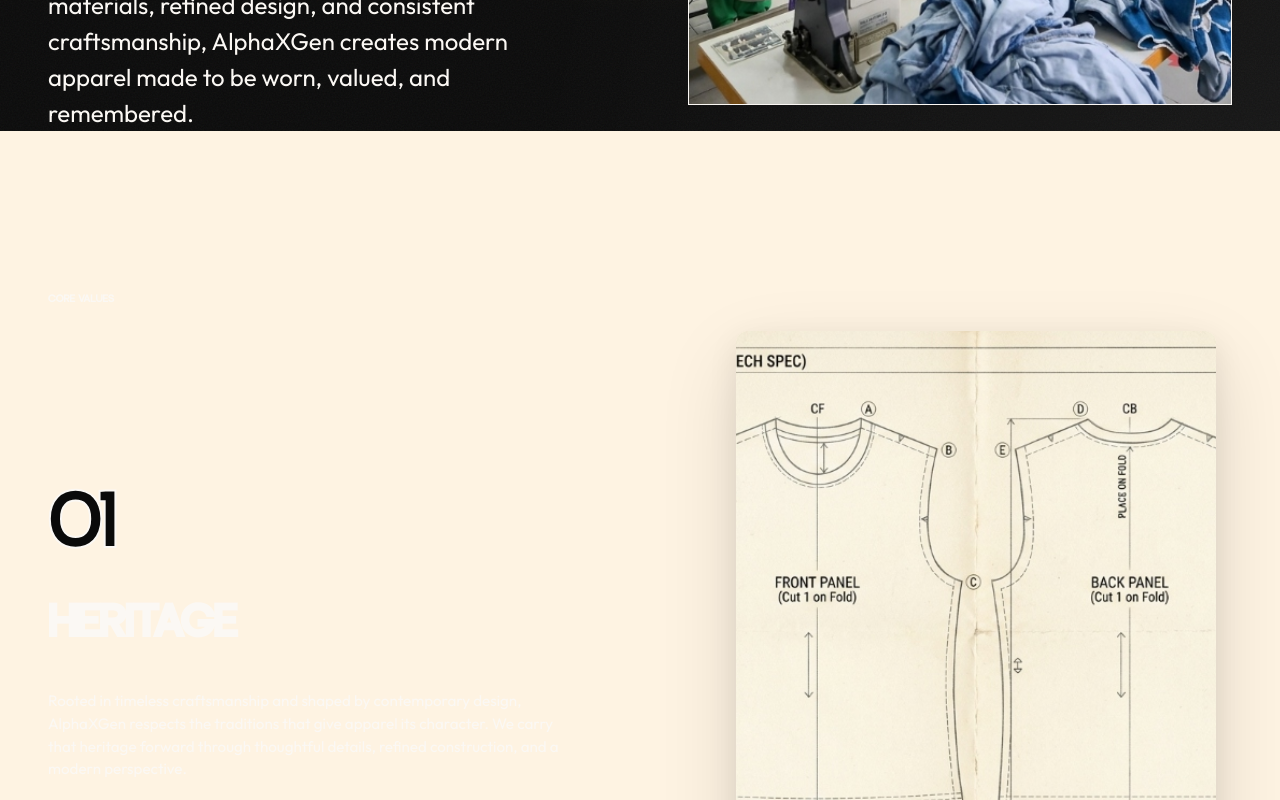
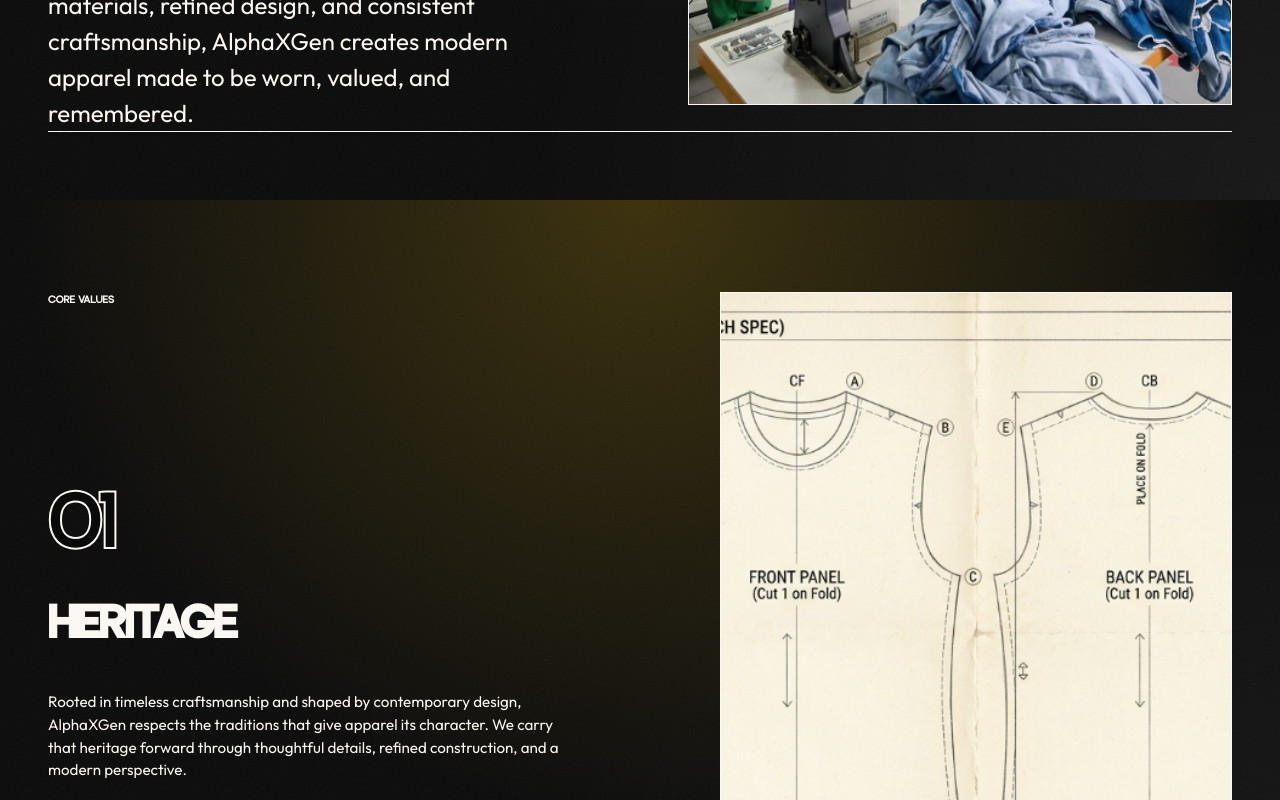
Before and after one commit to PTejasKr/alphaxgen, a Next.js app: page /about in a window 1280 px wide. Shown: the part 1400-2200 px from the top of the page. Built offline with nearby package versions, Linux system fonts and the light colour scheme.

Commit message:
Revert changes to about us and journal page made today

```diff
--- a/src/app/about/about.module.css
+++ b/src/app/about/about.module.css
@@ -131,34 +131,12 @@
   position: relative;
   border-top: none;
   padding-top: 0;
-  transition: background-color 0.6s ease;
-  margin: 0 calc(-1 * var(--space-sm));
-  padding-left: var(--space-sm);
-  padding-right: var(--space-sm);
-}
-
-.stickyScrollSection[data-active-step="0"] { background-color: #FEF3E2; }
-.stickyScrollSection[data-active-step="1"] { background-color: #E8F4F8; }
-.stickyScrollSection[data-active-step="2"] { background-color: #FDF2F8; }
-.stickyScrollSection[data-active-step="3"] { background-color: #F0FDF4; }
-.stickyScrollSection[data-active-step="4"] { background-color: #FEF9C3; }
-.stickyScrollSection[data-active-step="5"] { background-color: #F3E8FF; }
-.stickyScrollSection[data-active-step="6"] { background-color: #ECFEFF; }
-.stickyScrollSection[data-active-step="7"] { background-color: #FFF7ED; }
-.stickyScrollSection[data-active-step="8"] { background-color: #F0FDFA; }
-
-@media (min-width: 768px) {
-  .stickyScrollSection {
-    margin: 0 calc(-1 * var(--space-md));
-    padding-left: var(--space-md);
-    padding-right: var(--space-md);
-  }
 }
 
 @media (min-width: 1024px) {
   .stickyScrollSection {
+    border-top: var(--border-width) solid var(--ink);
     padding-top: var(--space-xl);
-    padding-bottom: var(--space-xl);
     gap: var(--space-xl);
     flex-direction: row;
     align-items: flex-start;
@@ -177,7 +155,7 @@
   justify-content: flex-start;
   padding: 0 0 24px 0;
   border-bottom: none;
-  transition: all 0.7s cubic-bezier(0.4, 0, 0.2, 1);
+  transition: opacity 0.4s ease;
   opacity: 0.3;
 }
 
@@ -187,8 +165,6 @@
     justify-content: center;
     padding: var(--space-xl) 0;
     border-bottom: var(--border-width) solid var(--ink);
-    filter: blur(4px);
-    transform: translateY(50px);
   }
 }
 
@@ -205,23 +181,6 @@
 
 .activeStep {
   opacity: 1;
-}
-
-@media (min-width: 1024px) {
-  .activeStep {
-    filter: blur(0);
-    transform: translateY(0);
-  }
-
-  .passedStep {
-    filter: blur(4px);
-    transform: translateY(-50px);
-  }
-
-  .upcomingStep {
-    filter: blur(4px);
-    transform: translateY(50px);
-  }
 }
 
 .valueNumber {
@@ -302,21 +261,17 @@
 
 @media (min-width: 1024px) {
   .scrollVisualColumn {
-    display: flex;
-    align-items: center;
-    justify-content: center;
+    display: block;
   }
 }
 
 .stickyVisual {
   width: 100%;
-  max-width: 480px;
-  aspect-ratio: 4/5;
+  height: 100%;
   position: relative;
-  border-radius: 12px;
+  border: var(--border-width) solid var(--ink);
   overflow: hidden;
-  box-shadow: 0 30px 80px rgba(0, 0, 0, 0.12), 0 10px 30px rgba(0, 0, 0, 0.08);
-  background-color: transparent;
+  background-color: var(--muted);
 }
 
 .visualImage {
@@ -327,13 +282,11 @@
   height: 100%;
   opacity: 0;
   z-index: 0;
-  transform: scale(1.08);
-  transition: opacity 0.7s ease, transform 0.7s ease, z-index 0s linear 0.7s;
+  transition: opacity 0.6s cubic-bezier(0.4, 0, 0.2, 1), z-index 0s linear 0.6s;
 }
 
 .visualImage.activeImage {
   opacity: 1;
   z-index: 1;
-  transform: scale(1);
-  transition: opacity 0.7s ease, transform 0.7s ease, z-index 0s linear 0s;
+  transition: opacity 0.6s cubic-bezier(0.4, 0, 0.2, 1), z-index 0s linear 0s;
 }
--- a/src/app/about/page.tsx
+++ b/src/app/about/page.tsx
@@ -75,13 +75,13 @@ export default function About() {
         </div>
       </section>
 
-      <section className={styles.stickyScrollSection} data-active-step={activeIndex}>
+      <section className={styles.stickyScrollSection}>
         <div className={styles.scrollTextColumn}>
           <div className={styles.label}>Core Values</div>
           {values.map((value, index) => (
             <div
               key={value.id}
-              className={`${styles.scrollStep} ${index === activeIndex ? styles.activeStep : (index < activeIndex ? styles.passedStep : styles.upcomingStep)}`}
+              className={`${styles.scrollStep} ${index === activeIndex ? styles.activeStep : ''}`}
               data-index={index}
               ref={el => {
                  sectionRefs.current[index] = el;
--- a/src/app/journal/journal.module.css
+++ b/src/app/journal/journal.module.css
@@ -97,36 +97,14 @@
   flex-direction: column;
   gap: 0;
   position: relative;
-  border-top: none;
+  border-top: none; /* Removed so it doesn't double border with header */
   padding-top: 0;
-  transition: background-color 0.6s ease;
-  margin: 0 calc(-1 * var(--space-sm));
-  padding-left: var(--space-sm);
-  padding-right: var(--space-sm);
-}
-
-.stickyScrollSection[data-active-step="0"] { background-color: #FEF3E2; }
-.stickyScrollSection[data-active-step="1"] { background-color: #E8F4F8; }
-.stickyScrollSection[data-active-step="2"] { background-color: #FDF2F8; }
-.stickyScrollSection[data-active-step="3"] { background-color: #F0FDF4; }
-.stickyScrollSection[data-active-step="4"] { background-color: #FEF9C3; }
-.stickyScrollSection[data-active-step="5"] { background-color: #F3E8FF; }
-.stickyScrollSection[data-active-step="6"] { background-color: #ECFEFF; }
-.stickyScrollSection[data-active-step="7"] { background-color: #FFF7ED; }
-.stickyScrollSection[data-active-step="8"] { background-color: #F0FDFA; }
-
-@media (min-width: 768px) {
-  .stickyScrollSection {
-    margin: 0 calc(-1 * var(--space-md));
-    padding-left: var(--space-md);
-    padding-right: var(--space-md);
-  }
 }
 
 @media (min-width: 1024px) {
   .stickyScrollSection {
+    border-top: var(--border-width) solid var(--ink);
     padding-top: var(--space-xl);
-    padding-bottom: var(--space-xl);
     gap: var(--space-xl);
     flex-direction: row;
     align-items: flex-start;
@@ -145,7 +123,7 @@
   justify-content: flex-start;
   padding: 0 0 24px 0;
   border-bottom: none;
-  transition: all 0.7s cubic-bezier(0.4, 0, 0.2, 1);
+  transition: opacity 0.4s ease;
   opacity: 0.3;
 }
 
@@ -155,8 +133,6 @@
     justify-content: center;
     padding: var(--space-xl) 0;
     border-bottom: var(--border-width) solid var(--ink);
-    filter: blur(4px);
-    transform: translateY(50px);
   }
 }
 
@@ -173,23 +149,6 @@
 
 .activeStep {
   opacity: 1;
-}
-
-@media (min-width: 1024px) {
-  .activeStep {
-    filter: blur(0);
-    transform: translateY(0);
-  }
-
-  .passedStep {
-    filter: blur(4px);
-    transform: translateY(-50px);
-  }
-
-  .upcomingStep {
-    filter: blur(4px);
-    transform: translateY(50px);
-  }
 }
 
 .valueNumber {
@@ -270,21 +229,17 @@
 
 @media (min-width: 1024px) {
   .scrollVisualColumn {
-    display: flex;
-    align-items: center;
-    justify-content: center;
+    display: block;
   }
 }
 
 .stickyVisual {
   width: 100%;
-  max-width: 480px;
-  aspect-ratio: 4/5;
+  height: 100%;
   position: relative;
-  border-radius: 12px;
+  border: var(--border-width) solid var(--ink);
   overflow: hidden;
-  box-shadow: 0 30px 80px rgba(0, 0, 0, 0.12), 0 10px 30px rgba(0, 0, 0, 0.08);
-  background-color: transparent;
+  background-color: var(--muted);
 }
 
 .visualImage {
@@ -295,13 +250,11 @@
   height: 100%;
   opacity: 0;
   z-index: 0;
-  transform: scale(1.08);
-  transition: opacity 0.7s ease, transform 0.7s ease, z-index 0s linear 0.7s;
+  transition: opacity 0.6s cubic-bezier(0.4, 0, 0.2, 1), z-index 0s linear 0.6s;
 }
 
 .visualImage.activeImage {
   opacity: 1;
   z-index: 1;
-  transform: scale(1);
-  transition: opacity 0.7s ease, transform 0.7s ease, z-index 0s linear 0s;
+  transition: opacity 0.6s cubic-bezier(0.4, 0, 0.2, 1), z-index 0s linear 0s;
 }
--- a/src/app/journal/page.tsx
+++ b/src/app/journal/page.tsx
@@ -76,12 +76,12 @@ export default function Journal() {
         </div>
       </section>
 
-      <section className={styles.stickyScrollSection} data-active-step={activeIndex}>
+      <section className={styles.stickyScrollSection}>
         <div className={styles.scrollTextColumn}>
           {sections.map((section, index) => (
             <div
               key={section.id}
-              className={`${styles.scrollStep} ${index === activeIndex ? styles.activeStep : (index < activeIndex ? styles.passedStep : styles.upcomingStep)}`}
+              className={`${styles.scrollStep} ${index === activeIndex ? styles.activeStep : ''}`}
               data-index={index}
               ref={el => { sectionRefs.current[index] = el; }}
             >
```
